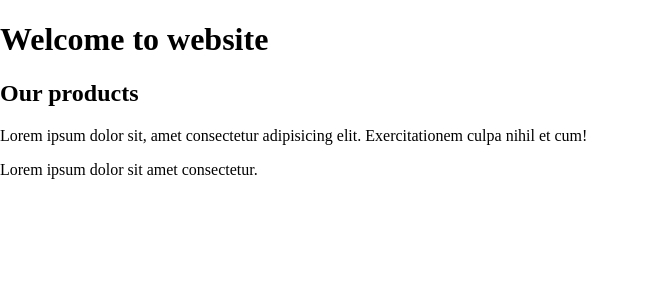
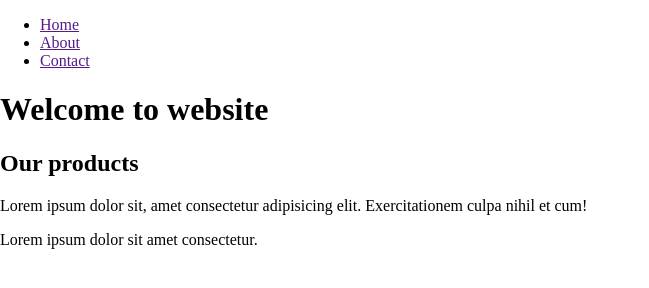
Before and after one commit to Ruzimurod11/onlinestore, a plain HTML site: page index.html in a window 1280 px wide. Shown: the whole page, without its empty margins (0-649 px from the left). Drawn offline with Linux system fonts and the light colour scheme.

Commit message:
added nav section

```diff
--- a/index.html
+++ b/index.html
@@ -7,6 +7,15 @@
     <title>Document</title>
   </head>
   <body>
+    <header>
+      <nav>
+        <ul>
+          <li><a href="">Home</a></li>
+          <li><a href="">About</a></li>
+          <li><a href="">Contact</a></li>
+        </ul>
+      </nav>
+    </header>
     <h1>Welcome to website</h1>
 
     <main>
```
